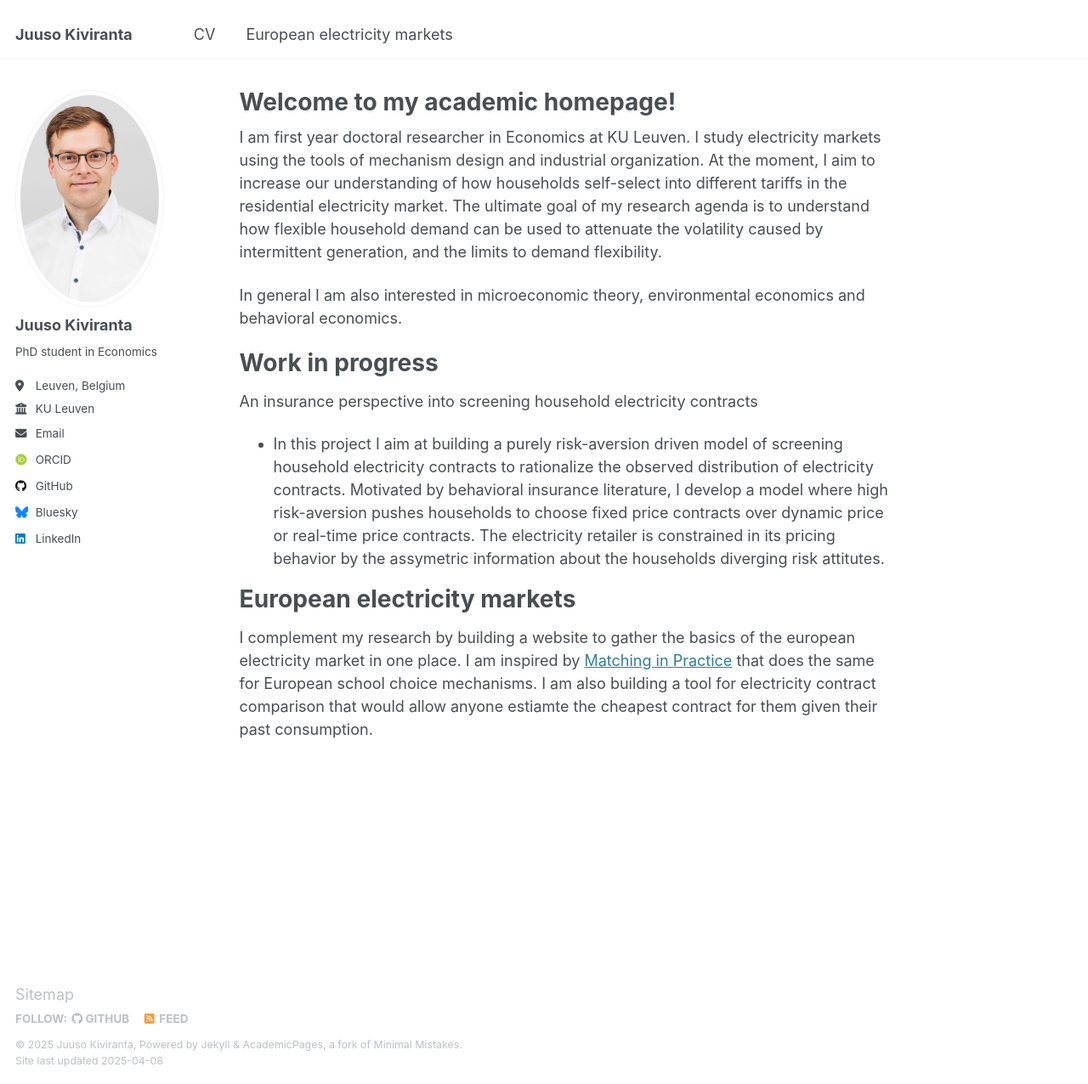
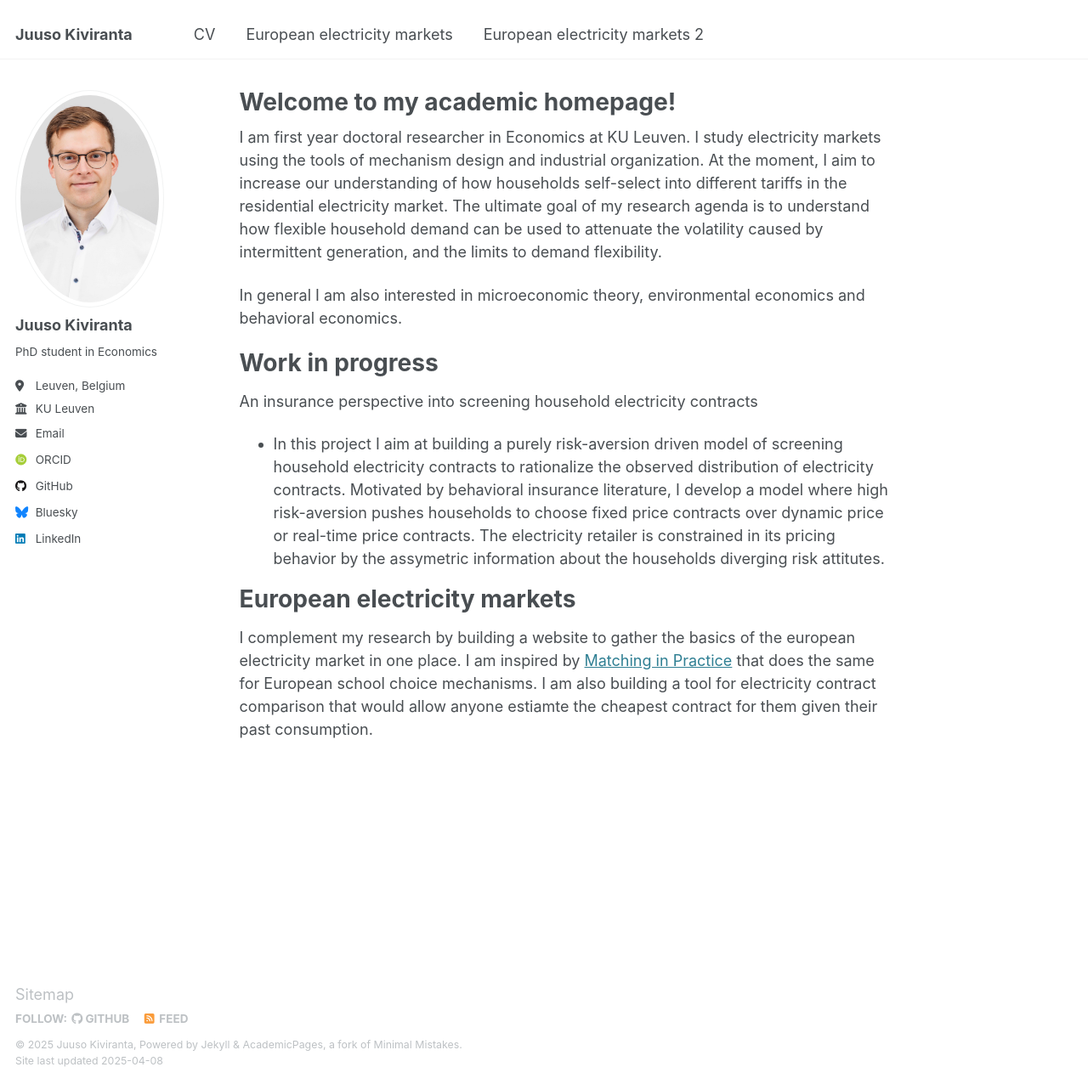
Before and after one commit to jkiviranta/jkiviranta.github.io, a Jekyll site: the page built from _pages/about.md, in a window 1280 px wide and 1276 px high. Shown: the whole window at 85% size. Built offline with Jekyll 4.4.1, drawn with Linux system fonts in a browser that asks for light colours; some web fonts are replaced.

Commit message:
Update navigation.yml

```diff
--- a/_data/navigation.yml
+++ b/_data/navigation.yml
@@ -14,3 +14,6 @@ main:
 
   - title: "European electricity markets"
     url: /eur-elec-markets/
+
+  - title: "European electricity markets 2"
+    url: /eur-elec-markets2/
```
